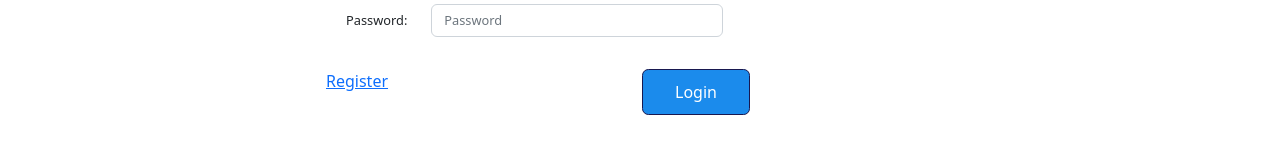
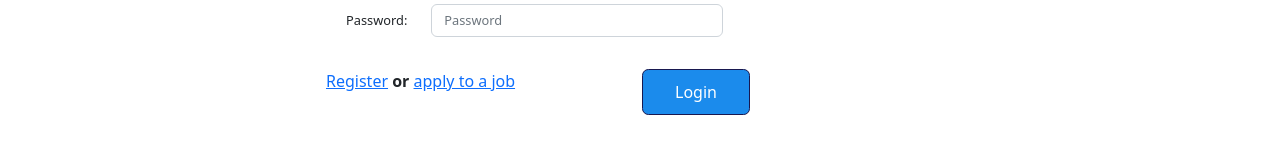
Before and after one commit to jabichris/JOB-APPLICATION-UI, a React (Create React App) app: page /login in a window 1280 px wide. Shown: the part 131-291 px from the top of the page. Built offline with nearby package versions, Linux system fonts and the light colour scheme.

Commit message:
add link to apply

```diff
--- a/src/screens/Login/Login.js
+++ b/src/screens/Login/Login.js
@@ -121,7 +121,9 @@ const Login = ({ props }) => {
         <div className="row">
           <div className="col-sm-3 mt-2"></div>
           <div className="col-sm-3 mt-4">
-            <a href="/register">Register</a>
+            <a href="/register" className='ml-2'>Register</a>
+            <b> or </b>
+            <a href="/application">apply to a job</a>
           </div>
           <div className="col-sm-3 center mt-4 center">
             <button type="submit" className="button" onClick={loginForm}>
--- a/src/screens/Register/Register.js
+++ b/src/screens/Register/Register.js
@@ -126,7 +126,9 @@ const Register = () => {
         <div className="col-sm-3 mb-2">
         </div>
         <div className='col-sm-2'>
-          <a href="/home">Login</a>
+          <a href="/home" className='ml-2'>Login</a>
+          <b> or </b>
+            <a href="/application">apply to a job</a>
         </div>
         <div className="col-sm-4">
           <button type="button" className="button" onClick={submitForm}>Submit</button>
```
